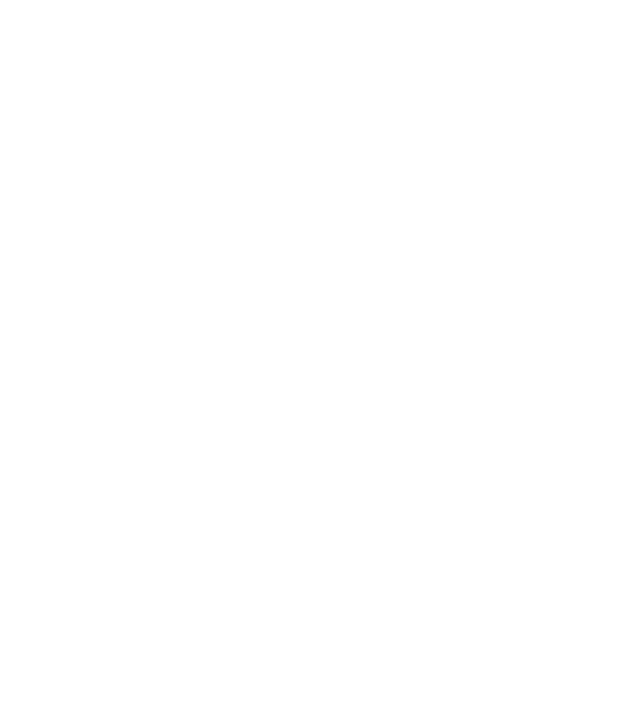
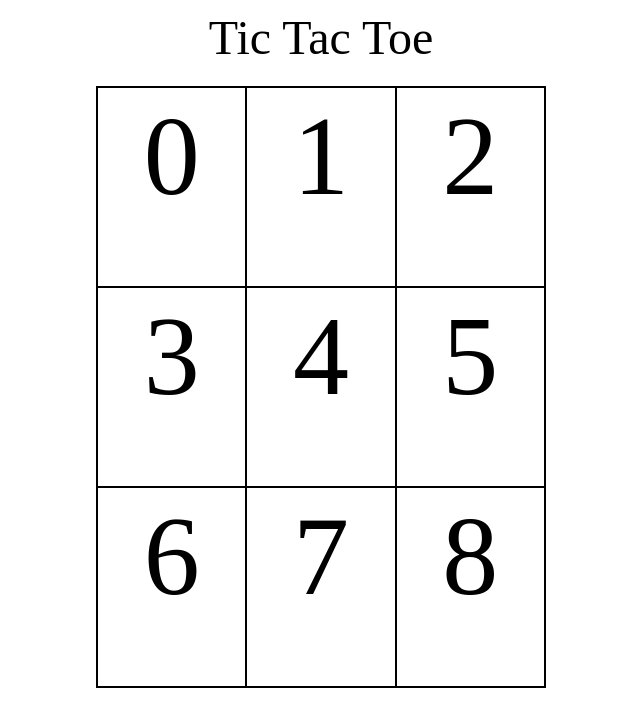
Before and after one commit to ting-prado/tic-tac-toe, a plain HTML site: page index.html in a window 1280 px wide. Shown: the whole page, without its empty margins (319-959 px from the left). Drawn offline with Linux system fonts and the light colour scheme.

Commit message:
Connected dom boxes to gameboard array

```diff
--- a/index.html
+++ b/index.html
@@ -7,6 +7,20 @@
     <link href="resources/XO Art Print by Union Shore.jpeg" rel="shortcut icon">
 </head>
 <body>
+    <header>
+        <h1>Tic Tac Toe</h1>
+    </header>
+    <div id="gameboard">
+        <div class="box" id="box0"></div>
+        <div class="box" id="box1"></div>
+        <div class="box" id="box2"></div>
+        <div class="box" id="box3"></div>
+        <div class="box" id="box4"></div>
+        <div class="box" id="box5"></div>
+        <div class="box" id="box6"></div>
+        <div class="box" id="box7"></div>
+        <div class="box" id="box8"></div>
+    </div>
     <script src="scripts/script.js" type="text/javascript"></script>
 </body>
 </html>
--- a/scripts/script.js
+++ b/scripts/script.js
@@ -0,0 +1,14 @@
+const gameboard = (() => {
+    const boardArr = [];
+    const signs = ['X', 'O'];
+    for(let i=0; i<=8; i++){
+        boardArr.push(i);
+    }
+
+    const gameboard = document.querySelectorAll('.box');
+    const updateGameboard = (() => {
+        for(let i=0; i<=8; i++){
+            gameboard[i].textContent = boardArr[i];
+        }
+    })();
+})();
--- a/styles/style.css
+++ b/styles/style.css
@@ -0,0 +1,24 @@
+h1 {
+    margin: 0.3em 0 0.5em 0;
+    text-align: center;
+    font-size: 48px;
+}
+
+#gameboard {
+    border: 1px solid black;
+    width: 35%;
+    height: 75vh;
+    margin: 1em auto 0 auto;
+    display: flex;
+    flex-wrap: wrap;
+}
+
+.box {
+    box-sizing: border-box;
+    width: calc(100%/3);
+    height: calc(75vh/3);
+    border: 1px solid black;
+    text-align: center;
+    padding: 0.1em;
+    font-size: 7em;
+}
```
